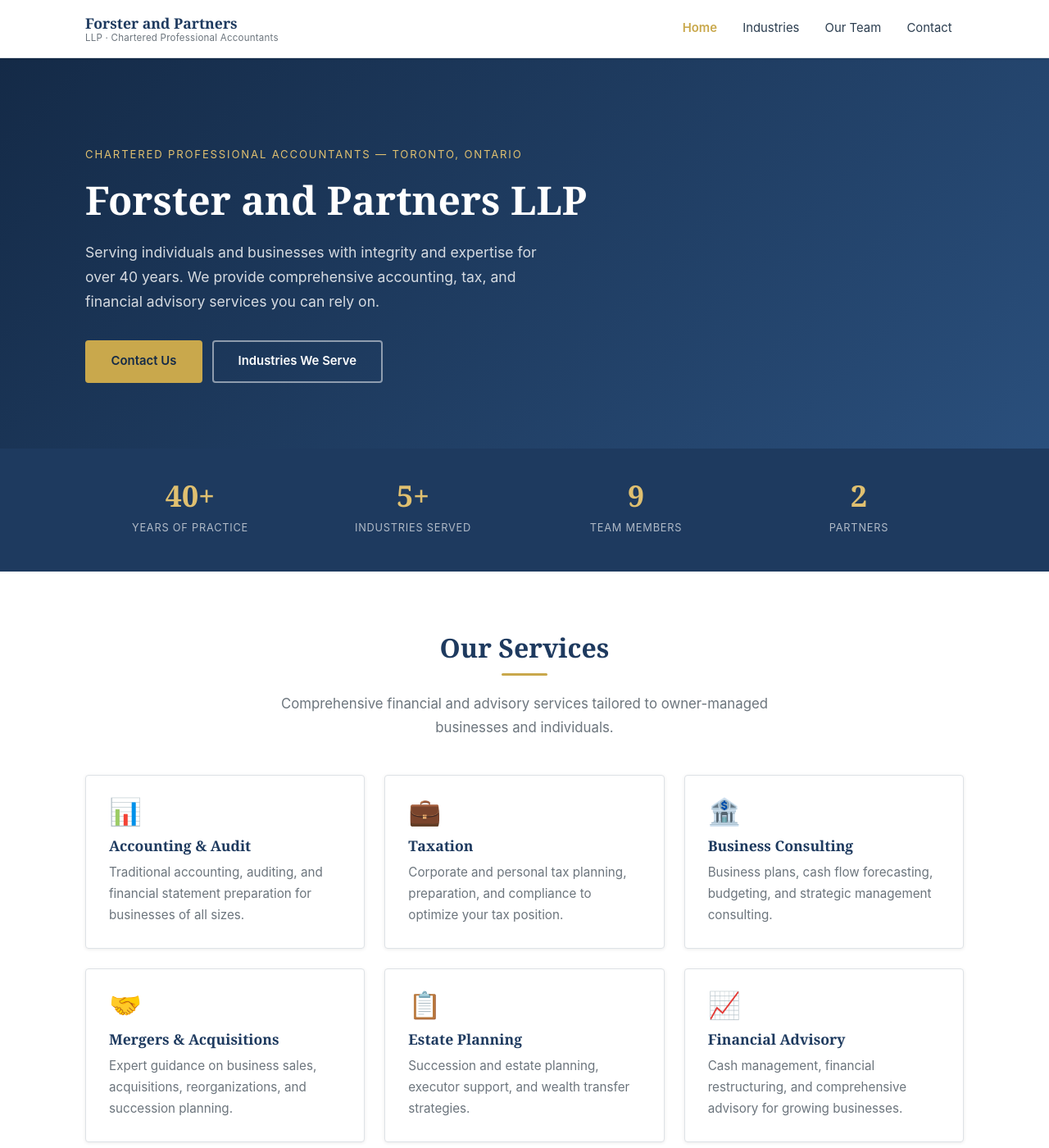
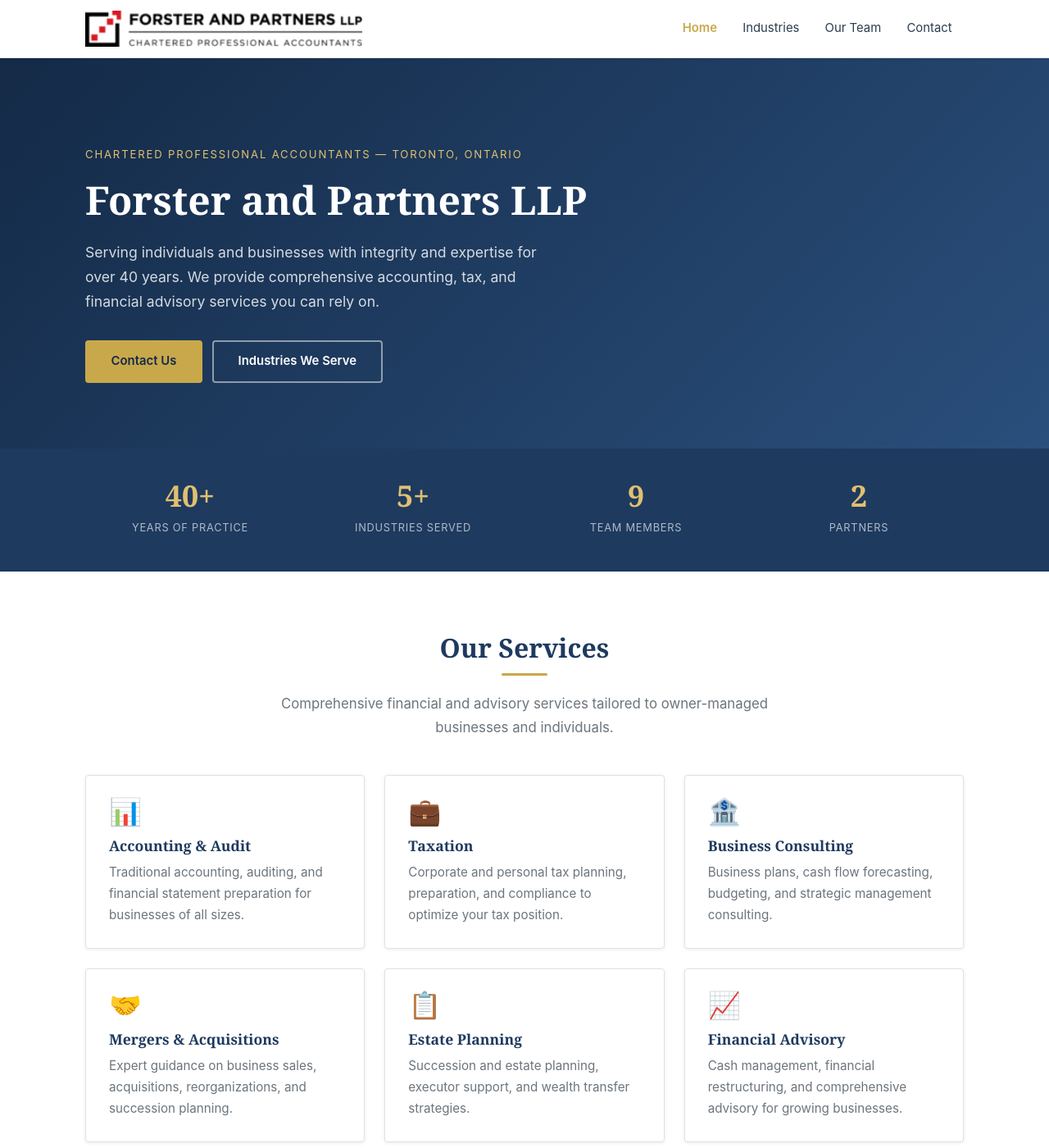
Before and after one commit to OliviaAn-dev/website, a Jekyll site: the page built from docs/index.html, in a window 1280 px wide and 1400 px high. Shown: the whole window at 82% size. Built offline with Jekyll 4.4.1, drawn with Linux system fonts in a browser that asks for light colours.

Commit message:
add logo image

```diff
--- a/docs/_layouts/default.html
+++ b/docs/_layouts/default.html
@@ -13,8 +13,7 @@
   <header class="navbar" role="banner">
     <div class="container navbar-inner">
       <a href="{{ '/' | relative_url }}" class="navbar-brand">
-        <span class="brand-main">Forster and Partners</span>
-        <span class="brand-sub">LLP &middot; Chartered Professional Accountants</span>
+        <img src="{{ '/assets/images/logo.png' | relative_url }}" alt="Forster and Partners LLP – Chartered Professional Accountants" class="navbar-logo">
       </a>
       <button class="nav-toggle" aria-label="Open navigation" aria-expanded="false">
         <span></span><span></span><span></span>
--- a/docs/assets/css/main.css
+++ b/docs/assets/css/main.css
@@ -131,28 +131,19 @@
 
 .navbar-brand {
   display: flex;
-  flex-direction: column;
+  align-items: center;
   text-decoration: none;
-  line-height: 1.25;
+  opacity: 1;
+  transition: opacity var(--ease);
 }
 
-.brand-main {
-  font-family: Georgia, serif;
-  font-size: 1.1rem;
-  font-weight: bold;
-  color: var(--navy);
-  transition: color var(--ease);
+.navbar-brand:hover { opacity: 0.8; }
+
+.navbar-logo {
+  height: 44px;
+  width: auto;
+  display: block;
 }
-
-.brand-sub {
-  font-size: 0.72rem;
-  color: var(--text-muted);
-  letter-spacing: 0.02em;
-  transition: color var(--ease);
-}
-
-.navbar-brand:hover .brand-main { color: var(--gold); }
-.navbar-brand:hover .brand-sub  { color: var(--gold); }
 
 .navbar-nav {
   display: flex;
```
Also changed, not shown: docs/assets/images/logo.png (added).
